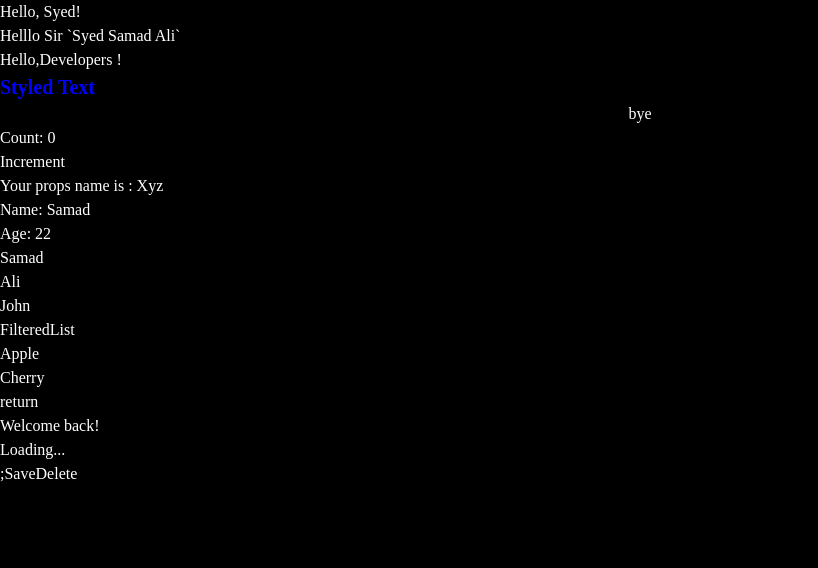
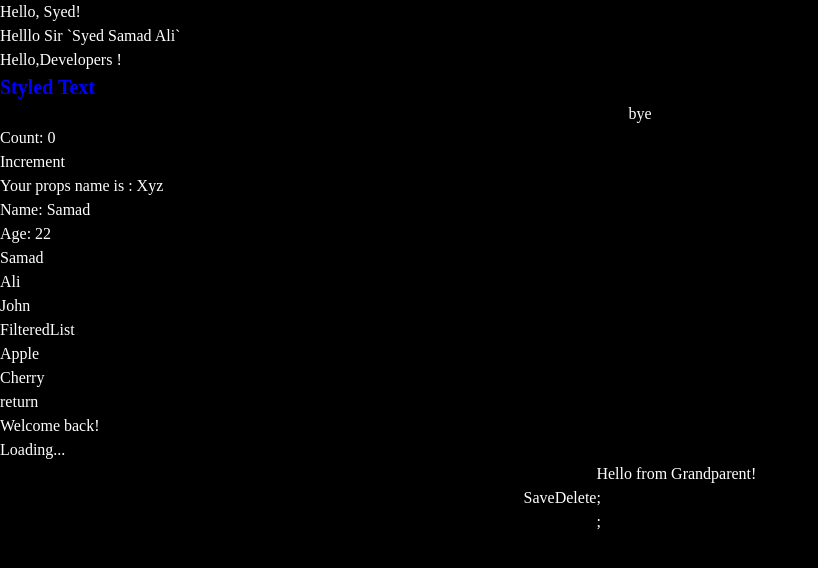
Before and after one commit to Samadali123/React2025, a React (Vite) app: page / in a window 1280 px wide. Shown: the top 568 px of the page, without its empty margins (0-818 px from the left). Built offline with nearby package versions, Linux system fonts and the light colour scheme.

Commit message:
Learn about props drilling

```diff
--- a/src/App.jsx
+++ b/src/App.jsx
@@ -11,6 +11,7 @@ import UserStatus from './components/UserStatus';
 import WithLoading from './components/WithLoading';
 import UserProfile from './components/UserProfile';
 import Button from './components/Button';
+import GrandParent from './components/GrandParent';
 
 
 
@@ -35,9 +36,12 @@ const UserProfileWithLoading = WithLoading(UserProfile);
       <UserList users ={users} />
       <FilteredList items={items}/>
       <UserStatus  isLoggedIn={true}/>
-      <UserProfileWithLoading isLoading={true} name="Samad" />;
+      <UserProfileWithLoading isLoading={true} name="Samad" />
+      <div className='w-full flex justify-center '>
       <Button text="Save" onClick={() => alert("Saved!")} />
       <Button text="Delete" onClick={() => alert("Deleted!")} />
+        <GrandParent/>
+      </div>
       </>
   )
 }
--- /dev/null
+++ b/src/components/Child.jsx
@@ -0,0 +1,7 @@
+import React from 'react'
+
+const Child = ({message}) => {
+    return <h2>{message}</h2>;
+}
+
+export default Child
--- /dev/null
+++ b/src/components/GrandParent.jsx
@@ -0,0 +1,12 @@
+import React from 'react'
+import Parent from './Parent'
+
+const GrandParent = () => {
+  return (
+    <div>
+        <Parent message="Hello from Grandparent!" />;
+    </div>
+  )
+}
+
+export default GrandParent
--- /dev/null
+++ b/src/components/Parent.jsx
@@ -0,0 +1,12 @@
+import React from 'react'
+import Child from './Child'
+
+const Parent = ({message}) => {
+  return (
+    <div>
+         <Child message={message} />;
+    </div>
+  )
+}
+
+export default Parent
```
